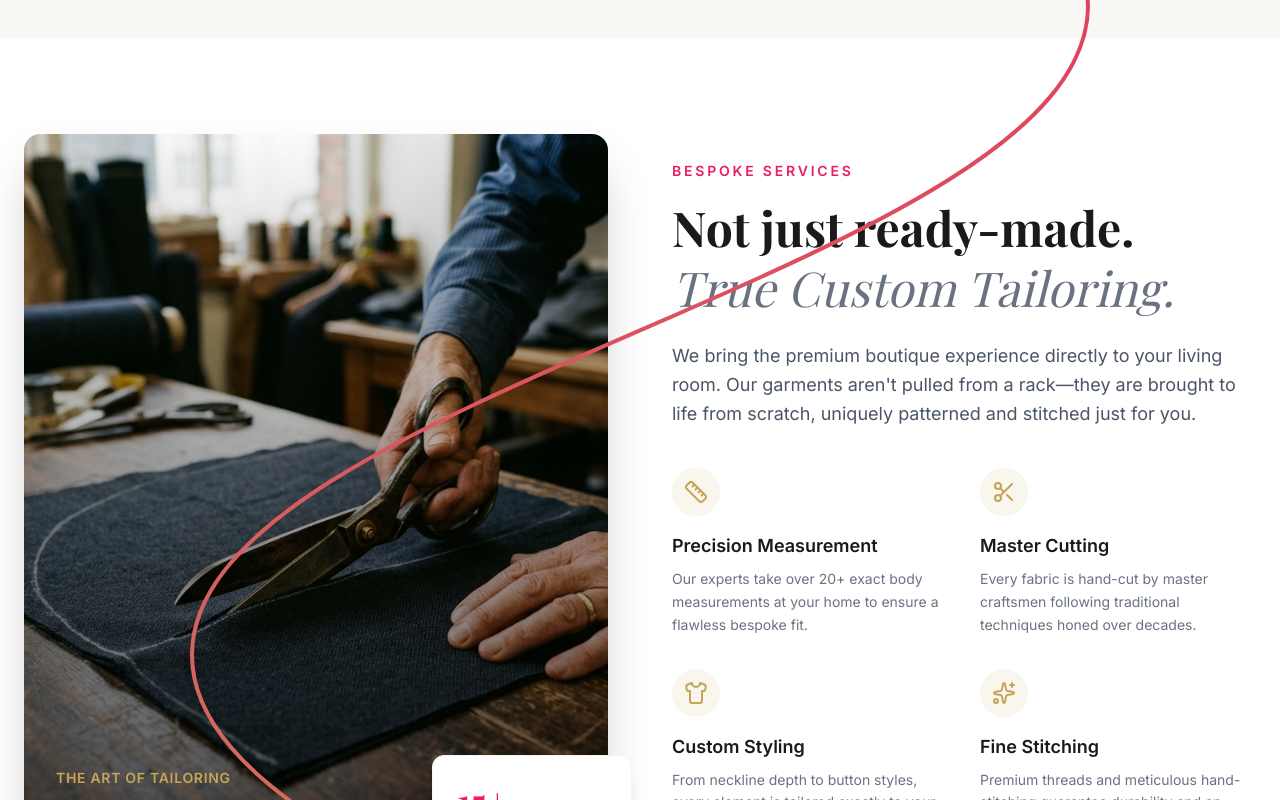
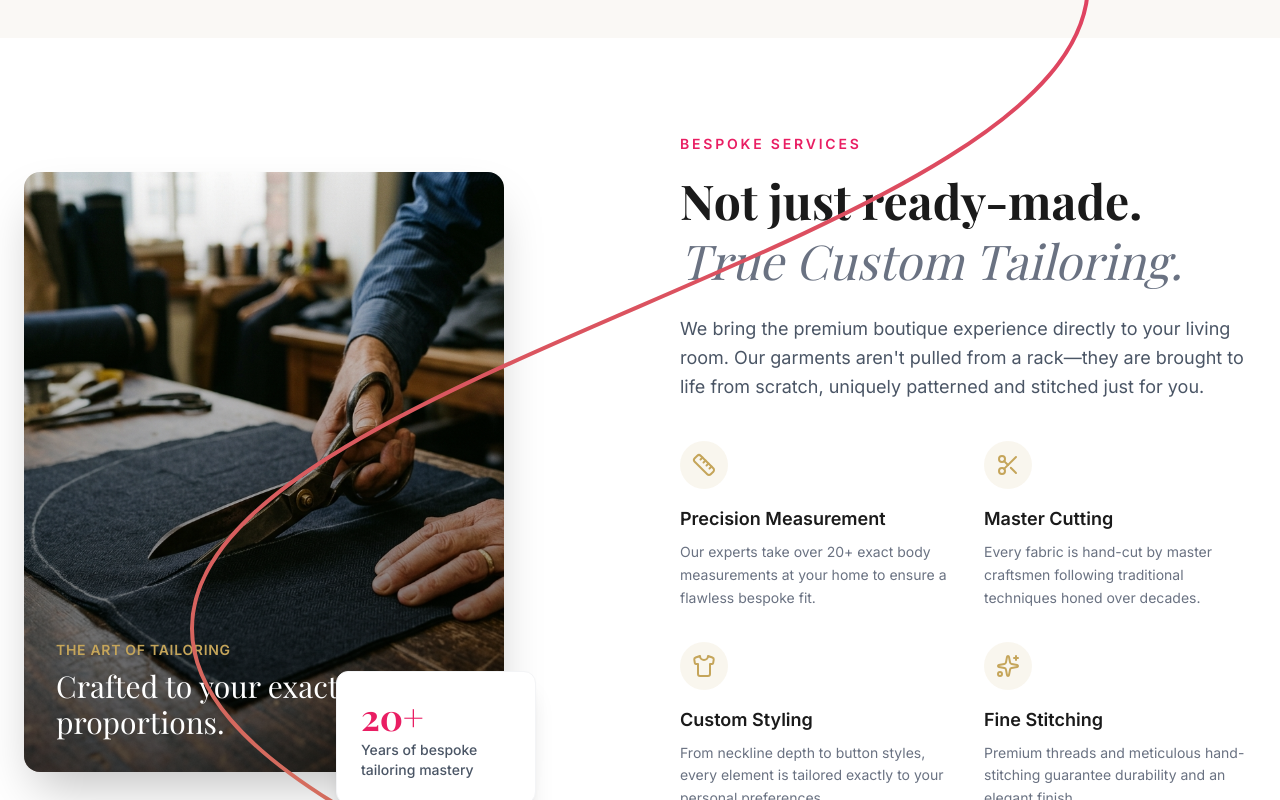
Before and after one commit to therohanrathee/LaadoFashion, a Next.js app: page / in a window 1280 px wide. Shown: the part 3240-4040 px from the top of the page. Built offline with nearby package versions, Linux system fonts and the light colour scheme; no server answers; the database is empty; a web font is replaced by a local one.

Commit message:
fix: scale down process image, fix badge cutoff, and update tailor experience to 20+

```diff
--- a/src/components/home/TailoringProcess.tsx
+++ b/src/components/home/TailoringProcess.tsx
@@ -33,15 +33,15 @@ export default function TailoringProcess() {
   const isInView = useInView(ref, { once: true, margin: '-100px' })
 
   return (
-    <section className="py-24 bg-white relative overflow-hidden" ref={ref}>
+    <section className="py-24 bg-white relative" ref={ref}>
       <div className="max-w-7xl mx-auto px-6">
-        <div className="grid lg:grid-cols-2 gap-16 items-center">
+        <div className="grid lg:grid-cols-2 gap-12 lg:gap-20 items-center">
 
           <motion.div
             initial={{ opacity: 0, x: -40 }}
             animate={isInView ? { opacity: 1, x: 0 } : {}}
             transition={{ duration: 0.8 }}
-            className="relative"
+            className="relative w-full max-w-[420px] xl:max-w-[480px] mx-auto lg:ml-0"
           >
             <div className="relative aspect-[4/5] rounded-2xl overflow-hidden shadow-2xl">
               <Image
@@ -49,7 +49,7 @@ export default function TailoringProcess() {
                 alt="Master tailor cutting fabric"
                 fill
                 className="object-cover"
-                sizes="(max-width: 768px) 100vw, 50vw"
+                sizes="(max-width: 1024px) 100vw, 50vw"
               />
               <div className="absolute inset-0 bg-gradient-to-t from-black/60 to-transparent flex items-end p-8">
                 <div>
@@ -60,9 +60,9 @@ export default function TailoringProcess() {
             </div>
 
             {/* Floating badge */}
-            <div className="absolute -right-6 -bottom-6 bg-white p-6 rounded-xl shadow-xl max-w-[200px] border border-gray-100 hidden md:block">
-              <div className="text-4xl font-serif text-[#E91E63] font-bold mb-1">15+</div>
-              <div className="text-sm text-gray-600 font-medium leading-snug">Years of bespoke tailoring mastery</div>
+            <div className="absolute -right-4 -bottom-4 lg:-right-8 lg:-bottom-8 bg-white p-5 lg:p-6 rounded-xl shadow-xl max-w-[180px] lg:max-w-[200px] border border-gray-100 hidden md:block z-10">
+              <div className="text-3xl lg:text-4xl font-serif text-[#E91E63] font-bold mb-1">20+</div>
+              <div className="text-xs lg:text-sm text-gray-600 font-medium leading-snug">Years of bespoke tailoring mastery</div>
             </div>
           </motion.div>
 
```
